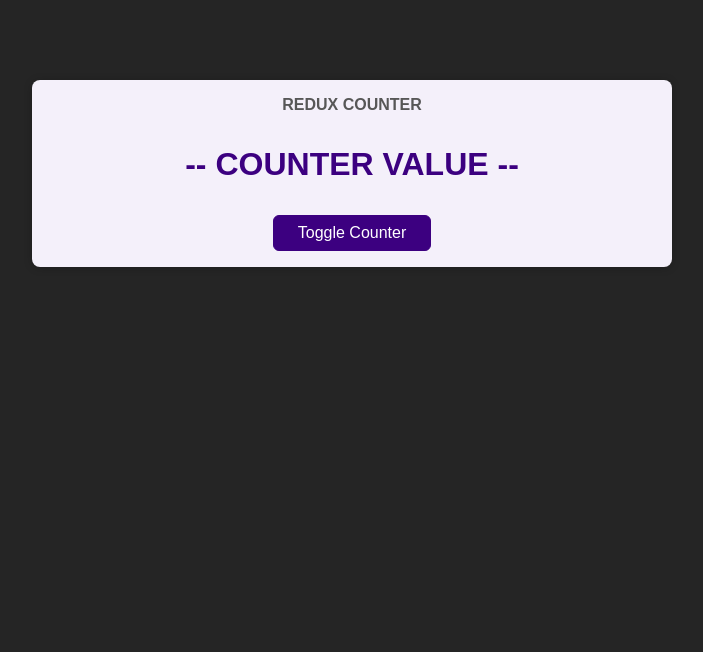
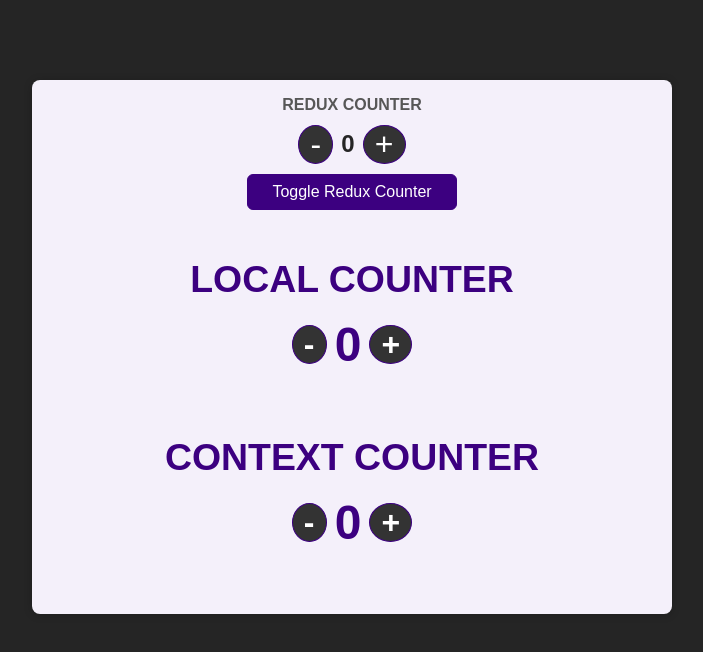
Before and after one commit to AndrewJacobVlietstra/state-management-exercises, a React (Create React App) app: page / in a window 1280 px wide. Shown: the top 652 px of the page, without its empty margins (288-991 px from the left). Built offline with nearby package versions, Linux system fonts and the light colour scheme.

Commit message:
Setup redux counter, local counter using useState and a context counter also using useState but its stored elsewhere and manages its own state, then is imported to provide context to app children

```diff
--- a/package.json
+++ b/package.json
@@ -3,12 +3,15 @@
   "version": "0.1.0",
   "private": true,
   "dependencies": {
+    "@reduxjs/toolkit": "^1.8.1",
     "@testing-library/jest-dom": "^5.16.4",
     "@testing-library/react": "^13.1.1",
     "@testing-library/user-event": "^13.5.0",
     "react": "^18.0.0",
     "react-dom": "^18.0.0",
+    "react-redux": "^8.0.1",
     "react-scripts": "5.0.1",
+    "redux": "^4.2.0",
     "web-vitals": "^2.1.4"
   },
   "scripts": {
--- a/src/App.js
+++ b/src/App.js
@@ -1,9 +1,12 @@
 import Counter from './components/Counter';
+import CounterContext from './context/counterContext';
 
 
 function App() {
   return (
-    <Counter />
+    <CounterContext>
+      <Counter />
+    </CounterContext>
   );
 }
 
--- a/src/components/Counter.js
+++ b/src/components/Counter.js
@@ -1,13 +1,58 @@
 import classes from './Counter.module.css';
+import { useState, useContext } from 'react';
+import { useSelector, useDispatch } from 'react-redux';
+import { incrementCounter, decrementCounter, toggleReduxCounter } from '../redux/reducers/counterSlice';
+import { counterContext } from '../context/counterContext';
 
 const Counter = () => {
-  const toggleCounterHandler = () => {};
+
+  // Local Counter state
+  const [localCounter, setLocalCounter] = useState(0);
+
+  // Redux counter state
+  // useSelector causes this component to be subscribed to the redux store
+  const { counterValue, showReduxCounter } = useSelector(state => state.counter);
+  const dispatch = useDispatch();
+
+  const toggleCounterHandler = () => {
+    dispatch(toggleReduxCounter());
+  };
+
+  // Context counter state
+  const { contextCounter, setContextCounter } = useContext(counterContext);
+  console.log(contextCounter);
 
   return (
     <main className={classes.counter}>
-      <h1>Redux Counter</h1>
-      <div className={classes.value}>-- COUNTER VALUE --</div>
-      <button onClick={toggleCounterHandler}>Toggle Counter</button>
+      {showReduxCounter ?
+      <>
+        <h1>Redux Counter</h1>
+        <div className={classes.counterInfoContainer}>
+          <button className={classes.counterButton} onClick={ () => dispatch(decrementCounter(1)) }>-</button>
+          <h2 className={classes.counterCountValue}>{counterValue}</h2>
+          <button className={classes.counterButton} onClick={ () => dispatch(incrementCounter(1)) }>+</button>
+        </div>
+      </>
+      : null}
+      <button onClick={toggleCounterHandler}>Toggle Redux Counter</button>
+
+      <div className={classes.value}>
+        <h3 className={classes.localCounterTitle}>LOCAL COUNTER</h3>
+        <div className={classes.counterInfoContainer}>
+          <button className={classes.counterButton} onClick={ () => setLocalCounter(currentVal => currentVal - 1) }>-</button>
+          <h2 className={classes.counterCountValue}>{localCounter}</h2>
+          <button className={classes.counterButton} onClick={ () => setLocalCounter(currentVal => currentVal + 1) }>+</button>
+        </div>
+      </div>
+
+      <div className={classes.value}>
+        <h3 className={classes.localCounterTitle}>CONTEXT COUNTER</h3>
+        <div className={classes.counterInfoContainer}>
+          <button className={classes.counterButton} onClick={ () => setContextCounter(currentVal => currentVal - 1) }>-</button>
+          <h2 className={classes.counterCountValue}>{contextCounter}</h2>
+          <button className={classes.counterButton} onClick={ () => setContextCounter(currentVal => currentVal + 1) }>+</button>
+        </div>
+      </div>
     </main>
   );
 };
--- a/src/components/Counter.module.css
+++ b/src/components/Counter.module.css
@@ -21,3 +21,27 @@
   margin: 2rem 0;
   font-weight: bold;
 }
+
+.counterInfoContainer {
+  display: flex;
+  justify-content: center;
+  align-items: center;
+}
+
+.counterButton {
+  padding: 0rem .7rem;
+  background-color: #333;
+  color: #fff;
+  border-radius: 50%;
+  font-size: 2rem;
+  cursor: pointer;
+}
+
+.counterCountValue {
+  margin: 1rem .5rem;
+}
+
+.localCounterTitle {
+  margin: 0;
+  margin-top: 3rem;
+}
--- /dev/null
+++ b/src/context/counterContext.js
@@ -0,0 +1,16 @@
+import { createContext, useState } from "react";
+
+export const counterContext = createContext();
+
+
+const CounterContext = ({ children }) => {
+  const [contextCounter, setContextCounter] = useState(0);
+
+  return (
+    <counterContext.Provider value={ { contextCounter, setContextCounter } }>
+      {children}
+    </counterContext.Provider>
+  );
+};
+
+export default CounterContext;
--- a/src/index.js
+++ b/src/index.js
@@ -1,8 +1,14 @@
 import React from 'react';
 import ReactDOM from 'react-dom/client';
+import { Provider } from 'react-redux';
+import { store } from './redux/store';
 
 import './index.css';
 import App from './App';
 
 const root = ReactDOM.createRoot(document.getElementById('root'));
-root.render(<App />);
+root.render(
+  <Provider store={store}>
+    <App />
+  </Provider>
+);
--- /dev/null
+++ b/src/redux/reducers/counterSlice.js
@@ -0,0 +1,23 @@
+import { createSlice } from '@reduxjs/toolkit';
+
+const counterSlice = createSlice({
+  name: 'counter',
+  initialState: {
+    counterValue: 0,
+    showReduxCounter: true,
+  },
+  reducers: {
+    incrementCounter(state, action) {
+      return {...state, counterValue: state.counterValue + action.payload};
+    },
+    decrementCounter(state, action) {
+      return {...state, counterValue: state.counterValue - action.payload};
+    },
+    toggleReduxCounter(state, action) {
+      return {...state, showReduxCounter: !state.showReduxCounter};
+    },
+  }
+})
+
+export const { incrementCounter, decrementCounter, toggleReduxCounter } = counterSlice.actions;
+export default counterSlice.reducer;
--- /dev/null
+++ b/src/redux/store.js
@@ -0,0 +1,8 @@
+import { configureStore } from '@reduxjs/toolkit';
+import counterSliceReducer from './reducers/counterSlice';
+
+export const store = configureStore({
+  reducer: {
+    counter: counterSliceReducer
+  }
+});
```
Also changed, not shown: 1 other file (tests, documents, lock files or other folders).
